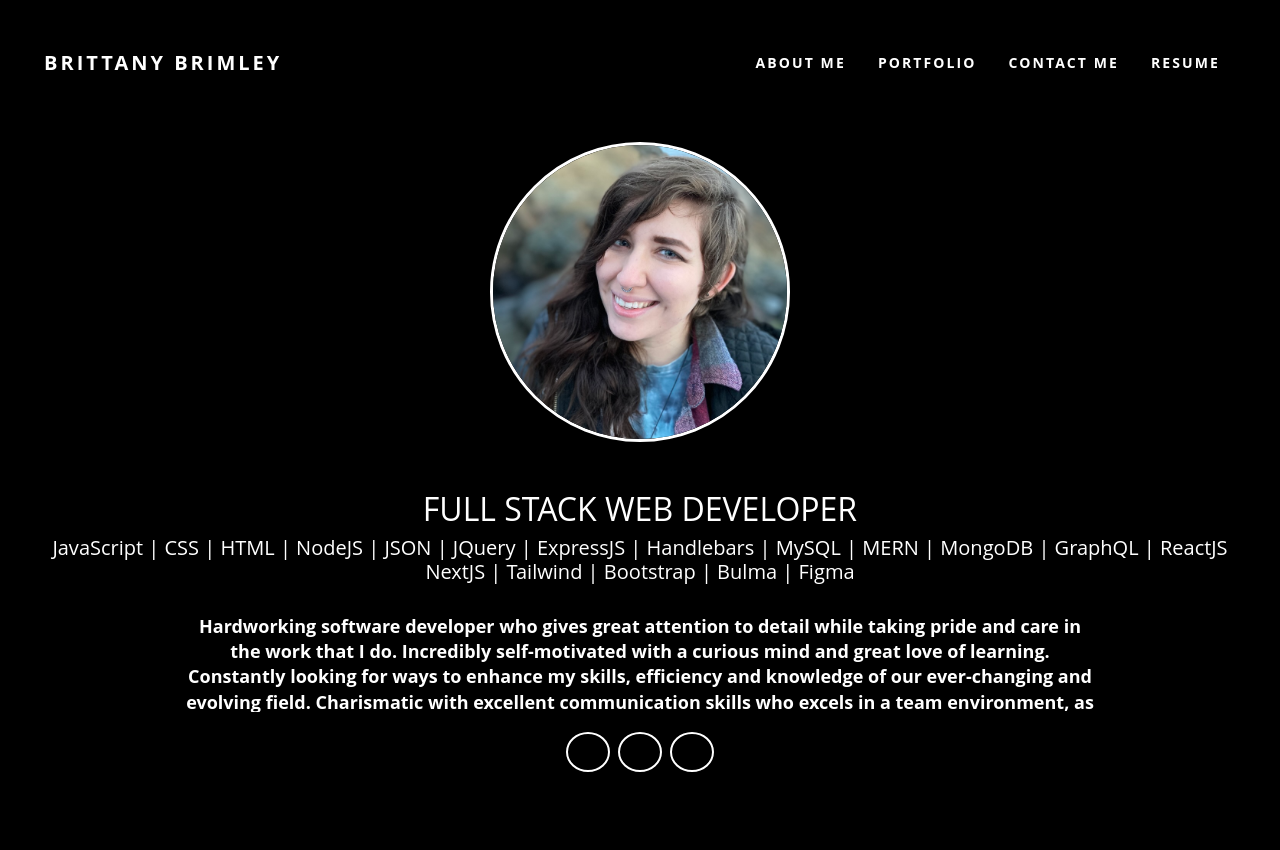
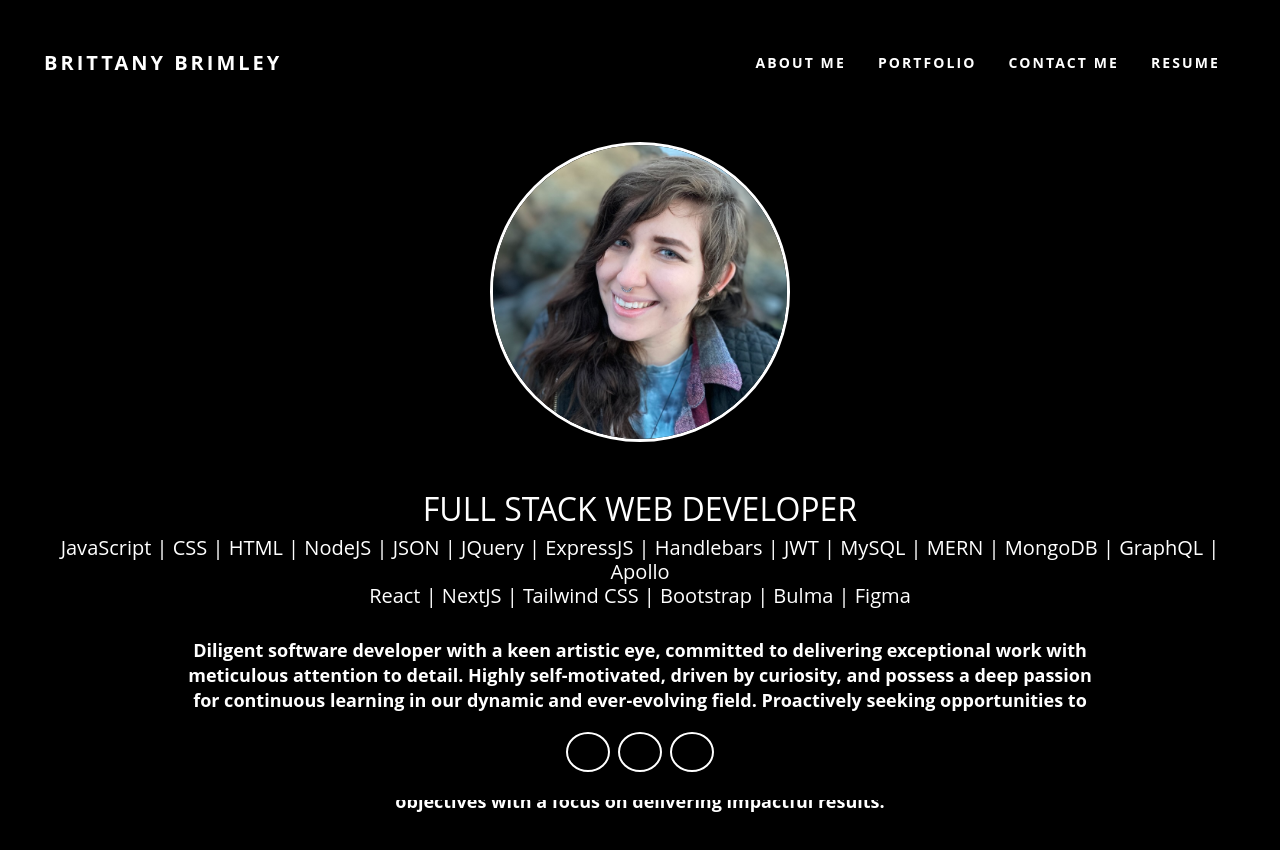
Before and after one commit to Git-BritHub/Brittany-Portfolio-Main, a React (Vite) app: page / in a window 1280 px wide. Shown: the top 850 px of the page. Built offline with nearby package versions, Linux system fonts and the light colour scheme; some icons are missing.

Commit message:
updated about me summary

```diff
--- a/src/views/AboutMe/AboutMe.jsx
+++ b/src/views/AboutMe/AboutMe.jsx
@@ -12,9 +12,9 @@ function AboutMe() {
                 className='profilePic justify-content-center align-items-center mt-5 mb-5'>
             </img>
             <h2>FULL STACK WEB DEVELOPER</h2>
-            <h3>JavaScript | CSS | HTML | NodeJS | JSON | JQuery | ExpressJS | Handlebars | MySQL | MERN | MongoDB | GraphQL | ReactJS </h3>
-            <h3>NextJS | Tailwind | Bootstrap | Bulma | Figma</h3>
-            <p>Hardworking software developer who gives great attention to detail while taking pride and care in the work that I do. Incredibly self-motivated with a curious mind and great love of learning. Constantly looking for ways to enhance my skills, efficiency and knowledge of our ever-changing and evolving field. Charismatic with excellent communication skills who excels in a team environment, as well as individually. Prioritizes and strives to meet a company’s goals and further its success.  </p>
+            <h3>JavaScript | CSS | HTML | NodeJS | JSON | JQuery | ExpressJS | Handlebars | JWT | MySQL | MERN | MongoDB | GraphQL | Apollo </h3>
+            <h3>React | NextJS | Tailwind CSS | Bootstrap | Bulma | Figma</h3>
+            <p>Diligent software developer with a keen artistic eye, committed to delivering exceptional work with meticulous attention to detail. Highly self-motivated, driven by curiosity, and possess a deep passion for continuous learning in our dynamic and ever-evolving field. Proactively seeking opportunities to elevate my skills and efficiency. Excellent problem-solver with an innovative and strategic mindset. Excels in fostering positive and communicative team environments, contributing effectively. Simultaneously thrives in independent work settings and is committed to realizing a company's objectives with a focus on delivering impactful results.</p>
         </div>
         // TODO: Add Parallax feature
     )
```
